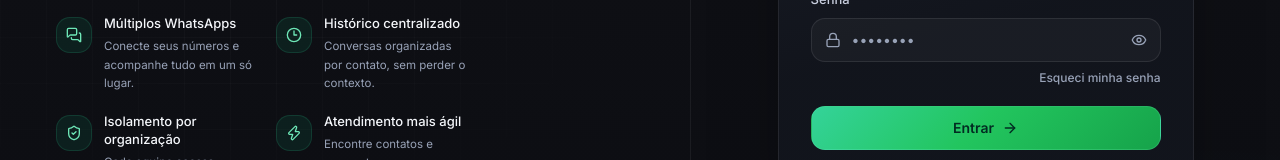
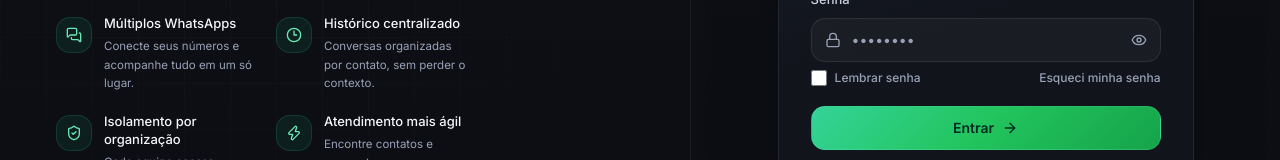
Before and after one commit to heitorgb/crm, a React (Vite) app in the folder frontend/: page /login in a window 1280 px wide. Shown: the part 423-583 px from the top of the page. Built offline with nearby package versions, Linux system fonts and the light colour scheme; no server answers.

Commit message:
feat(auth): adiciona opcao lembrar senha no login

```diff
--- a/frontend/src/features/auth/login-page.tsx
+++ b/frontend/src/features/auth/login-page.tsx
@@ -25,10 +25,29 @@
   authSubmitClasses,
 } from './auth-styles';
 
+const REMEMBER_PASSWORD_KEY = 'orderup.remember-password';
+
+function readRememberPassword(): boolean {
+  try {
+    return window.localStorage.getItem(REMEMBER_PASSWORD_KEY) === 'true';
+  } catch {
+    return false;
+  }
+}
+
+function writeRememberPassword(value: boolean): void {
+  try {
+    window.localStorage.setItem(REMEMBER_PASSWORD_KEY, String(value));
+  } catch {
+    return;
+  }
+}
+
 export function LoginPage() {
   const [email, setEmail] = useState('');
   const [password, setPassword] = useState('');
   const [passwordVisible, setPasswordVisible] = useState(false);
+  const [rememberPassword, setRememberPassword] = useState(readRememberPassword);
   const login = useLogin();
 
   const errorMessage =
@@ -85,7 +104,13 @@
                 </p>
               </div>
 
-              <form className="mt-7 space-y-5" onSubmit={handleSubmit}>
+              <form
+                id="login-form"
+                name="login"
+                autoComplete="on"
+                className="mt-7 space-y-5"
+                onSubmit={handleSubmit}
+              >
                 <div className="space-y-2">
                   <Label
                     htmlFor="email"
@@ -100,8 +125,9 @@
                     />
                     <Input
                       id="email"
+                      name="username"
                       type="email"
-                      autoComplete="email"
+                      autoComplete="username"
                       required
                       value={email}
                       onChange={(event) => setEmail(event.target.value)}
@@ -128,6 +154,7 @@
                     />
                     <Input
                       id="password"
+                      name="password"
                       type={passwordVisible ? 'text' : 'password'}
                       autoComplete="current-password"
                       required
@@ -154,7 +181,25 @@
                       )}
                     </button>
                   </div>
-                  <div className="flex justify-end">
+                  <div className="flex flex-wrap items-center justify-between gap-x-3 gap-y-2">
+                    <label
+                      htmlFor="remember-password"
+                      className="flex cursor-pointer select-none items-center gap-2 text-xs font-medium text-[var(--auth-muted)] transition-colors hover:text-[var(--auth-foreground)]"
+                    >
+                      <input
+                        id="remember-password"
+                        name="remember-password"
+                        type="checkbox"
+                        checked={rememberPassword}
+                        onChange={(event) => {
+                          setRememberPassword(event.target.checked);
+                          writeRememberPassword(event.target.checked);
+                        }}
+                        disabled={login.isPending}
+                        className="size-4 shrink-0 cursor-pointer rounded border border-white/20 bg-white/[0.04] accent-emerald-400 focus-visible:outline-none focus-visible:ring-2 focus-visible:ring-emerald-400/40 focus-visible:ring-offset-0 disabled:cursor-not-allowed disabled:opacity-60"
+                      />
+                      Lembrar senha
+                    </label>
                     <Link
                       to="/esqueci-senha"
                       className={cn('text-xs font-medium', authLinkClasses)}
```
Also changed, not shown: 2 other files (tests, documents, lock files or other folders).
